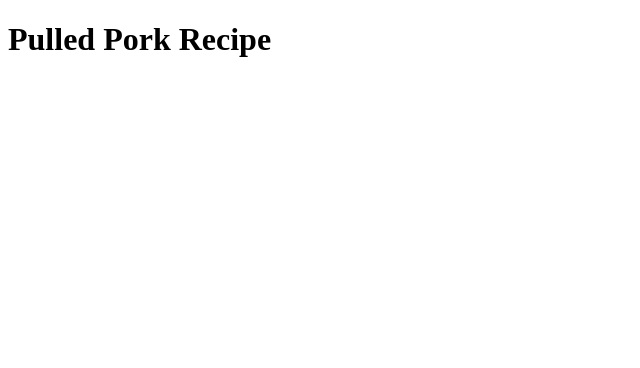
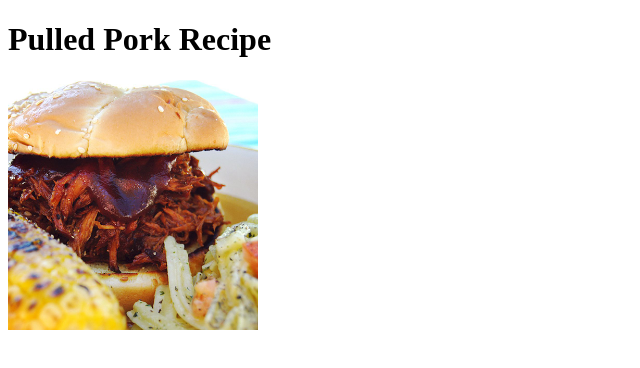
Before and after one commit to jar-works/odin-recipes, a plain HTML site: page recipes/pulled-pork.html in a window 1280 px wide. Shown: the whole page, without its empty margins (0-640 px from the left). Drawn offline with Linux system fonts and the light colour scheme.

Commit message:
feat(pulled-pork.html): Add pulled pork image

```diff
--- a/recipes/pulled-pork.html
+++ b/recipes/pulled-pork.html
@@ -6,5 +6,6 @@
     </head>
     <body>
         <h1>Pulled Pork Recipe</h1>
+        <img src="../images/pulled-pork-sandwich.jpg" alt="Pulled pork sandwich" height="250" width="250">
     </body>
 </html>
```
Also changed, not shown: images/pulled-pork-sandwich.jpg (added).
